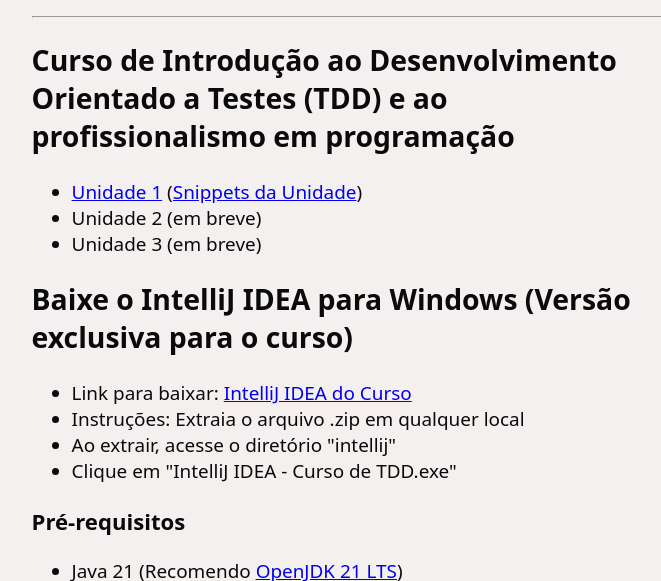
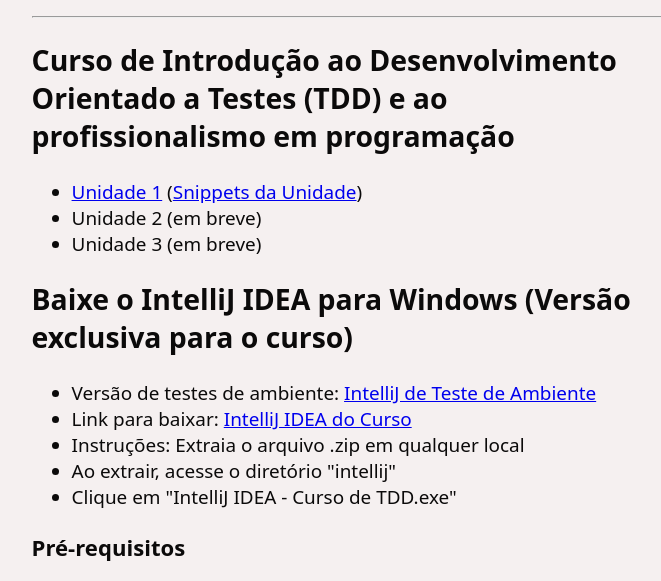
Before and after one commit to xpian94/astro-boilerplate, an Astro site: page / in a window 1280 px wide. Shown: the part 168-749 px from the top of the page, without its empty margins (284-945 px from the left). Built offline with nearby package versions, Linux system fonts and the light colour scheme; Astro itself is replaced by a stand-in of ours.

Commit message:
feat: adding intellij for testing

```diff
--- a/src/pages/index.astro
+++ b/src/pages/index.astro
@@ -25,6 +25,7 @@
 		<h2>Baixe o IntelliJ IDEA para Windows (Versão exclusiva para o curso)</h2>
 		<span>
 			<ul>
+				<li>Versão de testes de ambiente: <a href="https://curso-tdd.s3.sa-east-1.amazonaws.com/IntelliJ+do+Curso.zip">IntelliJ de Teste de Ambiente</a></li>
 				<li>Link para baixar: <a href="https://curso-tdd.s3.sa-east-1.amazonaws.com/IntelliJ+IDEA+-+Curso+de+TDD.zip">IntelliJ IDEA do Curso</a></li>
 				<li>Instruções: Extraia o arquivo .zip em qualquer local</li>
 				<li>Ao extrair, acesse o diretório "intellij"</li>
```
